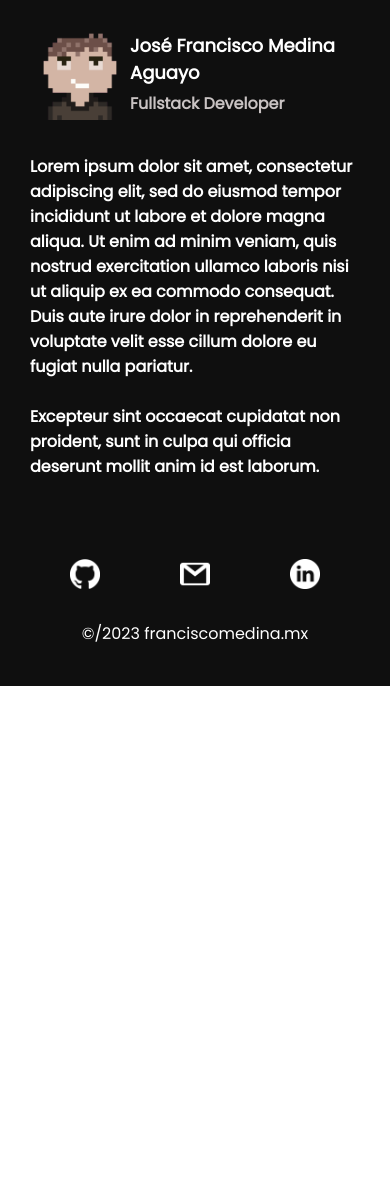
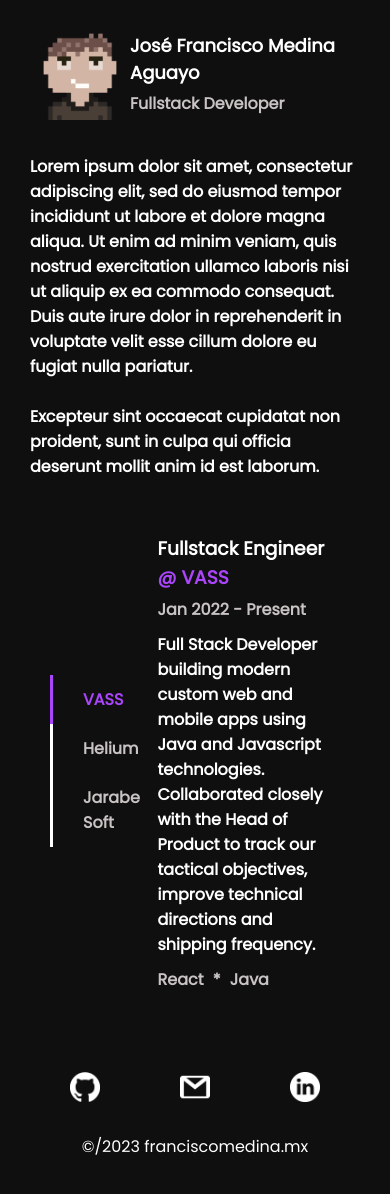
Before and after one commit to franciscomedinaag/my-site-front, a React (Create React App) app: page / in a window 390 px wide. Shown: the top 1194 px of the page. Before the commit the page ends 844 px from the top, so only its background shows below. Built offline with nearby package versions, Linux system fonts and the light colour scheme.

Commit message:
WIP work frontend

```diff
--- a/src/views/Home/components/HomeContent/Work/index.js
+++ b/src/views/Home/components/HomeContent/Work/index.js
@@ -4,17 +4,21 @@ import WorkInfo from './WorkInfo';
 export default function Work() {
   const [selectedWork, setSelectedWork] = useState("vass");
 
-  const changeSelectedWork = (workClass) => {
-    console.log(workClass)
+  const changeSelectedWork = (event, workClass) => {
+    let activeWorks = document.getElementsByClassName("work-list-active");
+    while (activeWorks.length)
+        activeWorks[0].classList.remove("work-list-active");
+
+    event.currentTarget.classList.toggle("work-list-active");
     setSelectedWork(workClass)
   }
 
   return (
     <div className='work-container'>
       <div className='work-list'>
-          <h4 onClick={() => changeSelectedWork("vass")}>VASS</h4>
-          <h4 onClick={() => changeSelectedWork("helium")}>Helium</h4>
-          <h4 onClick={() => changeSelectedWork("jarabe-soft")}>Jarabe Soft</h4>
+          <h4 className='work-list-active' onClick={(event) => changeSelectedWork(event, "vass")}>VASS</h4>
+          <h4 onClick={(event) => changeSelectedWork(event, "helium")}>Helium</h4>
+          <h4 onClick={(event) => changeSelectedWork(event, "jarabe-soft")}>Jarabe Soft</h4>
       </div>
       <div className='work-info-container'>
           <WorkInfo selectedWork={selectedWork}/>
--- a/src/views/Home/components/HomeContent/index.js
+++ b/src/views/Home/components/HomeContent/index.js
@@ -1,17 +1,34 @@
-import { React } from 'react'
+import { React, useEffect, useState } from 'react'
 import About from './About'
 import Work from './Work'
 
 export default function HomeContent({selectedView}) {
+  const [isDesktop, setIsDesktop] = useState(window.innerWidth > 768);
+
+  const updateMedia = () => {
+    setIsDesktop(window.innerWidth > 768);
+  };
+
+  useEffect(() => {
+    window.addEventListener("resize", updateMedia);
+    return () => window.removeEventListener("resize", updateMedia);
+  });
 
   return (
     <div className='home-content'>
       {
-        selectedView === "about"
-        ?
-        <About/>
-        :
-        <Work/>
+        isDesktop ? (
+          selectedView === "about"
+          ?
+          <About/>
+          :
+          <Work/>
+        ) : (
+          <>
+            <About/>
+            <Work/>
+          </>
+        )
       }
     </div>
   )
--- a/src/views/Home/home.css
+++ b/src/views/Home/home.css
@@ -64,6 +64,7 @@
 .menu-item-text-active:hover {
     opacity: 1;
 }
+
 /* ---------- INFO BAR ---------- */
 .info-bar {
     height: 100%;
@@ -139,6 +140,58 @@
     color: #C9C3C3;
 }
 
+/* ---------- WORK ----------- */
+.work-container {
+    max-width: 720px;
+    padding: 0 20px;
+    display: flex;
+    align-items: center;
+    justify-content: space-between;
+}
+
+.work-list {
+    width: 25%;
+}
+
+.work-list h4 {
+    border-left: 3px solid white;
+    margin: 0;
+    padding: 12px 10px 12px 30px;
+    color: #C9C3C3;
+    cursor: pointer;
+}
+
+h4.work-list-active {
+    color: #AA45FA;
+    border-left: 3px solid #AA45FA;
+}
+
+.work-info-dates, .work-info-skills {
+    color: #C9C3C3;
+}
+
+.work-info-title {
+    margin: 5px 0px;
+}
+
+.work-info-title span{
+    color:#AA45FA;
+}
+
+.work-info-description {
+    margin: 10px 0px;
+}
+
+.work-info-container {
+    width: 75%;
+    margin-left: 35px;
+}
+
+.work-info-skills span:not(:last-child):after {
+    content: "*";
+    margin: 0px 5px 0px;
+}
+
 /* ---------- RESPONSIVE ---------- */
 
 @media only screen and (max-width: 1200px) {
@@ -162,6 +215,7 @@
     }
 
     .home-content{
+        display: block;
         margin-bottom: 80px;
     }
 
@@ -196,6 +250,7 @@
 
     .about-container {
         padding: 0px;
+        margin-bottom: 50px
     }
 
     .about-info {
```
